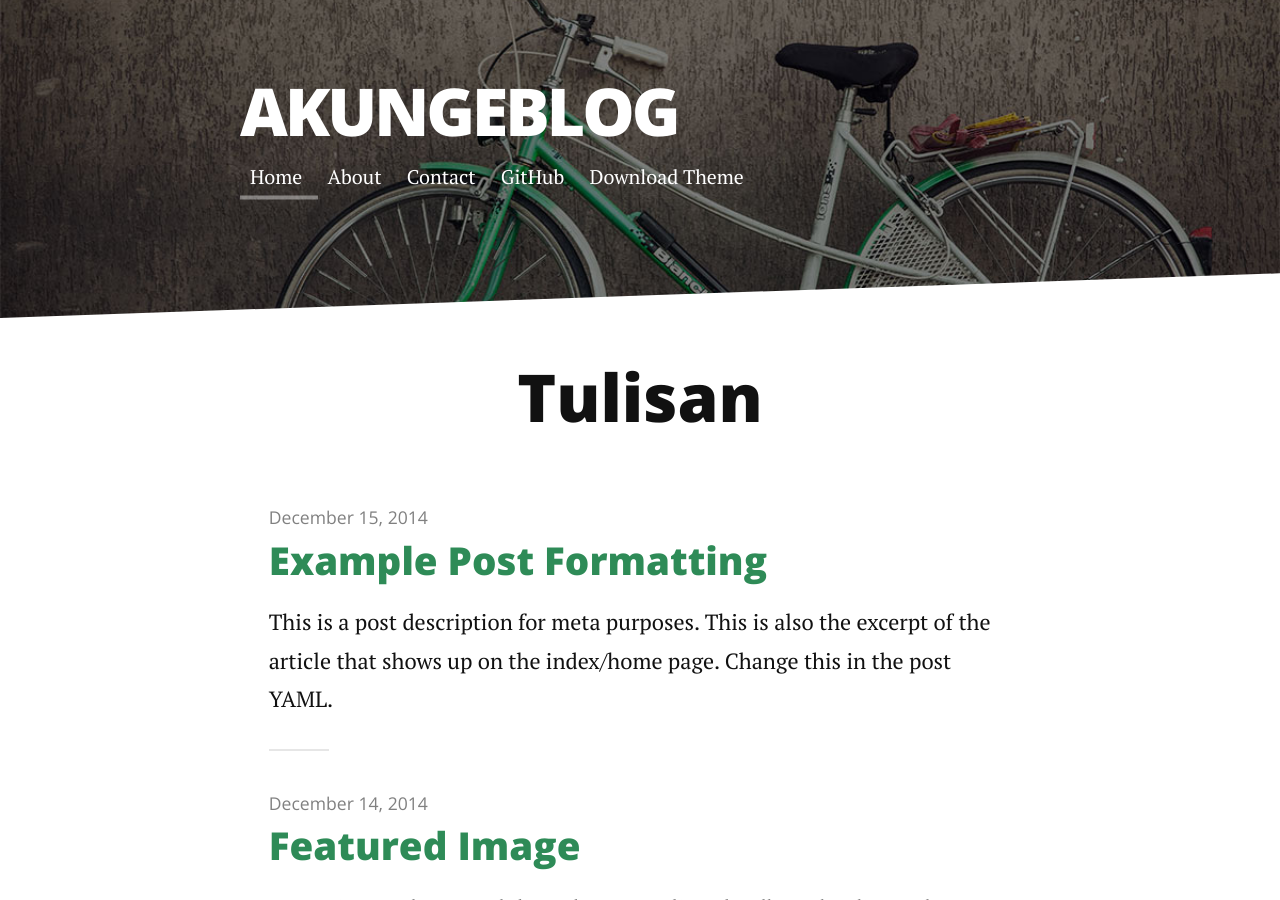
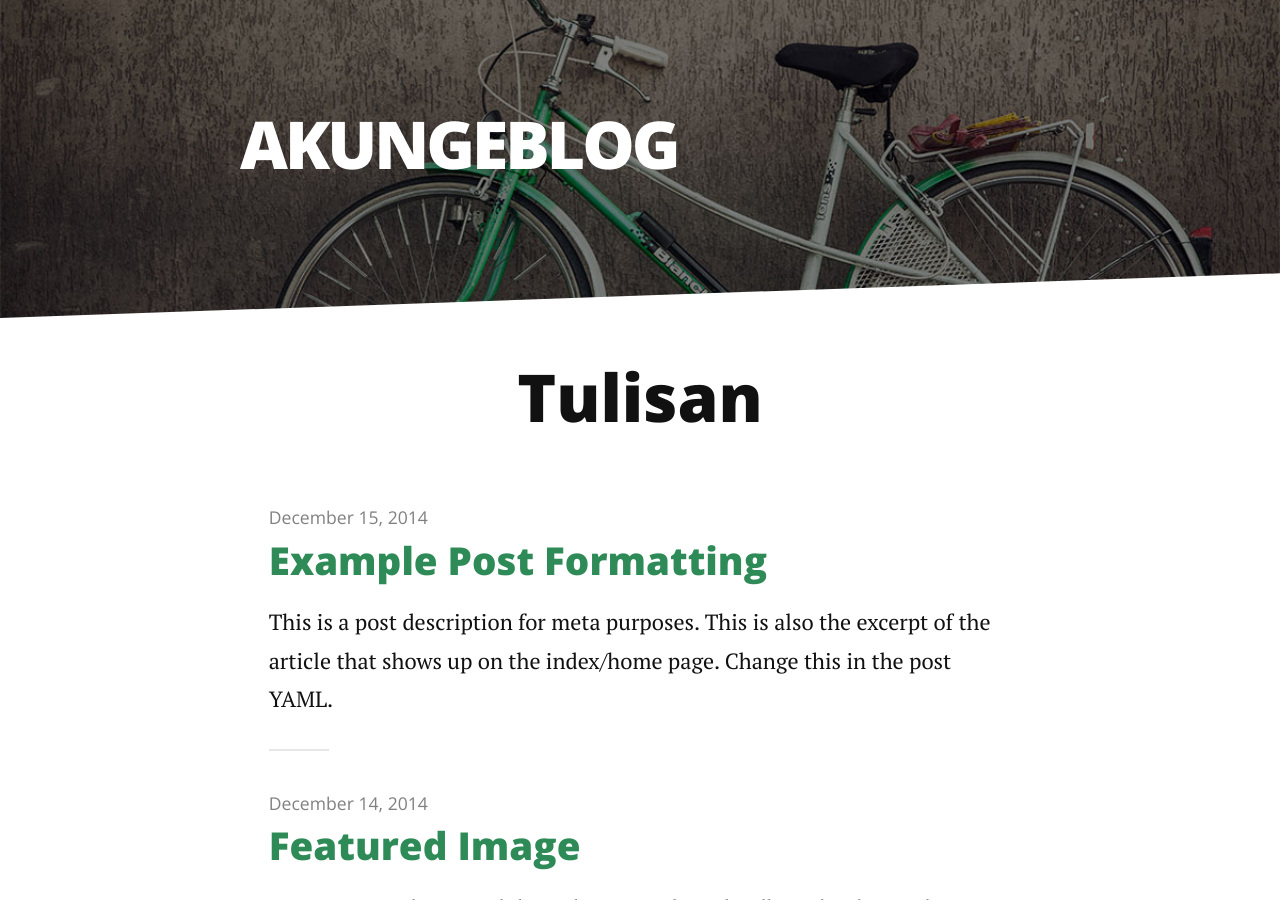
Before and after one commit to irfnrdh/ngeblog, a Jekyll site: the page built from index.html, in a window 1280 px wide and 900 px high. Built offline with Jekyll 4.4.1, drawn with Linux system fonts in a browser that asks for light colours; nearby versions of some CDN libraries; the list of posts is cut into pages by our own code.

Commit message:
Update header.html

```diff
--- a/_includes/header.html
+++ b/_includes/header.html
@@ -4,12 +4,13 @@
          <nav class="nav-collapse">
              <ul class="noList">
                  {% for link in site.navigation %}{% assign current = nil %}{% if page.url contains link.url or forloop.first and page.url == '/' or page.url == 'index.html' %}{% assign current = 'current' %}{% endif %}
+                 <!--
                  <li class="element {% if forloop.first %}first{% endif %} {{ current }} {% if forloop.last %}last{% endif %}">
                      <a href="{{ link.url | prepend: site.baseurl }}">{{ link.title }}</a>
                  </li>
                  {% endfor %}
                  <li> <a href="https://github.com/brianmaierjr/long-haul" target="_blank">GitHub</a></li>
-                 <li><a href="https://github.com/brianmaierjr/long-haul/archive/master.zip">Download Theme</a></li>
+                 <li><a href="https://github.com/brianmaierjr/long-haul/archive/master.zip">Download Theme</a></li>-->
              </ul>
          </nav>
      </div>
```
